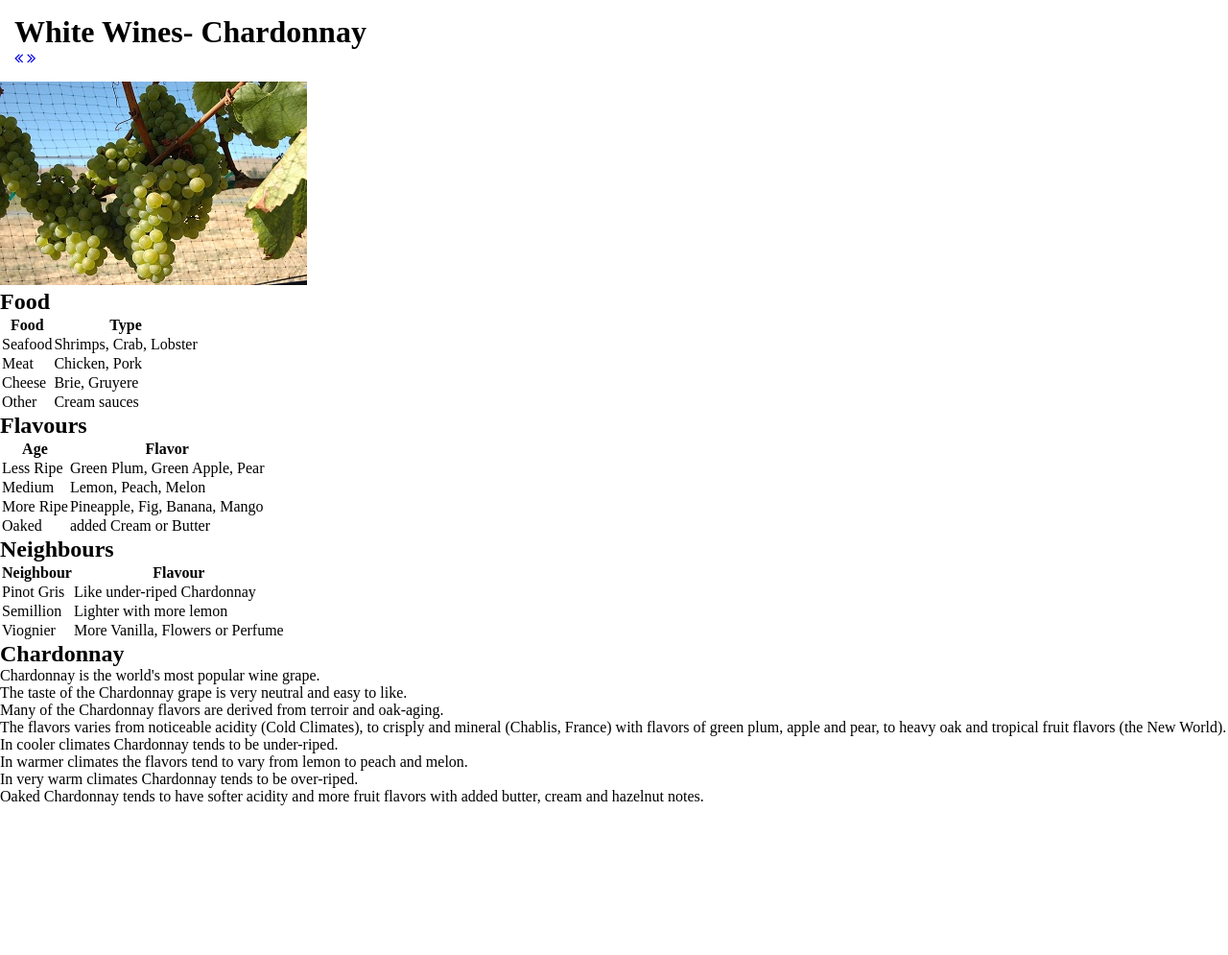
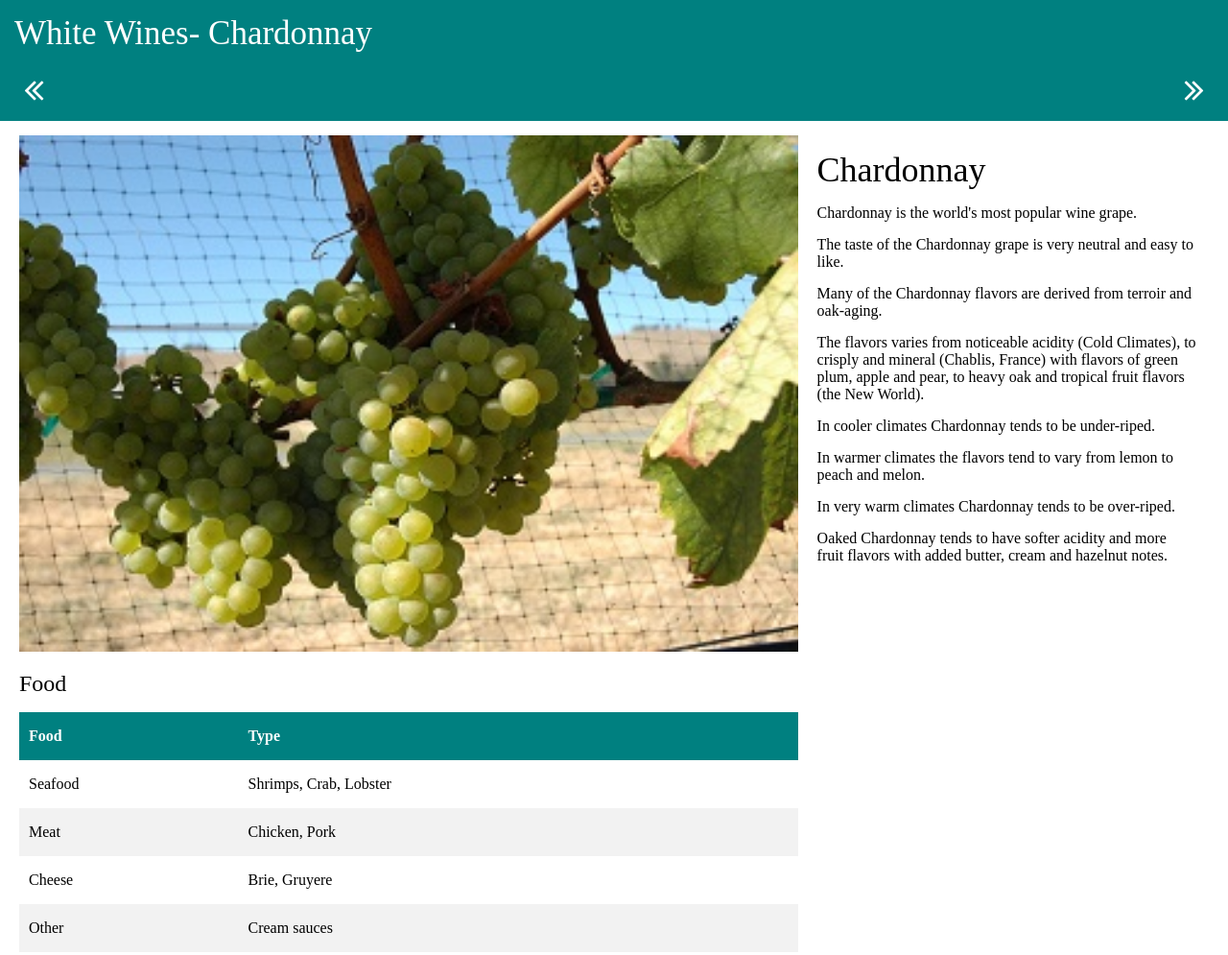
Before and after one commit to bisper1/layout5, a plain HTML site: page index.html in a window 1280 px wide. Shown: the top 995 px of the page at 96% size. Before the commit the page ends 839 px from the top, so only its background shows below. Drawn offline with Linux system fonts and the light colour scheme.

Commit message:
css 완성본..

```diff
--- a/css/style.css
+++ b/css/style.css
@@ -5,80 +5,97 @@
 }
 
 header {
+    background-color: teal;
     padding: 15px;
+    margin-bottom: 15px;
 }
 
-header h2 {
+header h1 {
+    color: white;
     font-weight: normal;
-    font-size: 28px;
+    font-size: 35px;
 }
 
-main::after {
+header .left {
+    float: left;
+}
+
+header .right {
+    float: right;
+    text-align: right;
+}
+
+.fa {
+    color: white;
+    font-size: 36px;
+    margin-top: 20px;
+}
+
+header::after {
     content: "";
-    display: block;
+    display: table;
     clear: both;
 }
 
-article {
-    border: 1px solid lightgrey;
-    text-align: center;
-    width: 32%;
-    float: left;
-    margin: 0 10px;
+
+main {
+    padding: 0px 10px;
 }
 
-article div {
-    padding: 20px 5px;
-    /* border: 1px solid gray;
-    border-top: none; */
-    border-bottom: 1px solid gray;
-    border-left: 1px solid gray;
-    border-right: 1px solid gray;
+section::after {
+    content: "";
+    display: table;
+    clear: both;
 }
 
-article div > h2 {
-    margin: 20px 0px;
-    font-weight: normal;
+.left {
+    float: left;
+    width: 66%;
+    padding: 0px 10px;
 }
 
-article .card-title1 {
-    background-color: black;
+div.pic, div.pic > img { width: 100%; }
+
+div.info h2 {
+    font-weight: 400;
+    margin: 16px 0px;
+}
+
+div.info table {
+    width: 100%;
+    border-collapse: collapse;
+}
+
+div.info th, div.info td {
+    padding-left: 10px;
+    border: none;
+}
+
+div.info th {
+    background-color: teal;
     color: white;
 }
 
-article .card-title2 {
-    background-color: rgba(0, 255, 0, 0.8);
-    color: white;
+div.info tr {
+    height: 50px;
+    text-align: left;
 }
 
-article .card-price p {
-    color: gray;
+div.info tr:nth-child(even) {
+    background-color: #f2f2f2;
 }
 
-article .card-footer {
-    background-color: lightgrey;
+.right {
+    float: left;
+    width: 33%;
+    padding: 0px 10px;
 }
 
-article button {
-    width: 150px;
-    height: 50px;
-    color: white;
-    background-color: rgba(0, 255, 0, 0.8);
-    border: none;
-    font-size: 16px;
+.right > * {
+    margin: 15px 0px;
+    font-weight: 400;
 }
 
-article button:hover {
-    cursor: pointer;
-    background-color: gray;
-    color: black;
+.right h1 {
+    font-size: 36px;
 }
-
-article button:focus {
-    /* border 외부 라인 */
-    outline: none;
-}
-
-article:hover {
-    box-shadow: 0 0 10px rgba(0, 0, 0, 0.5);
-}
```
